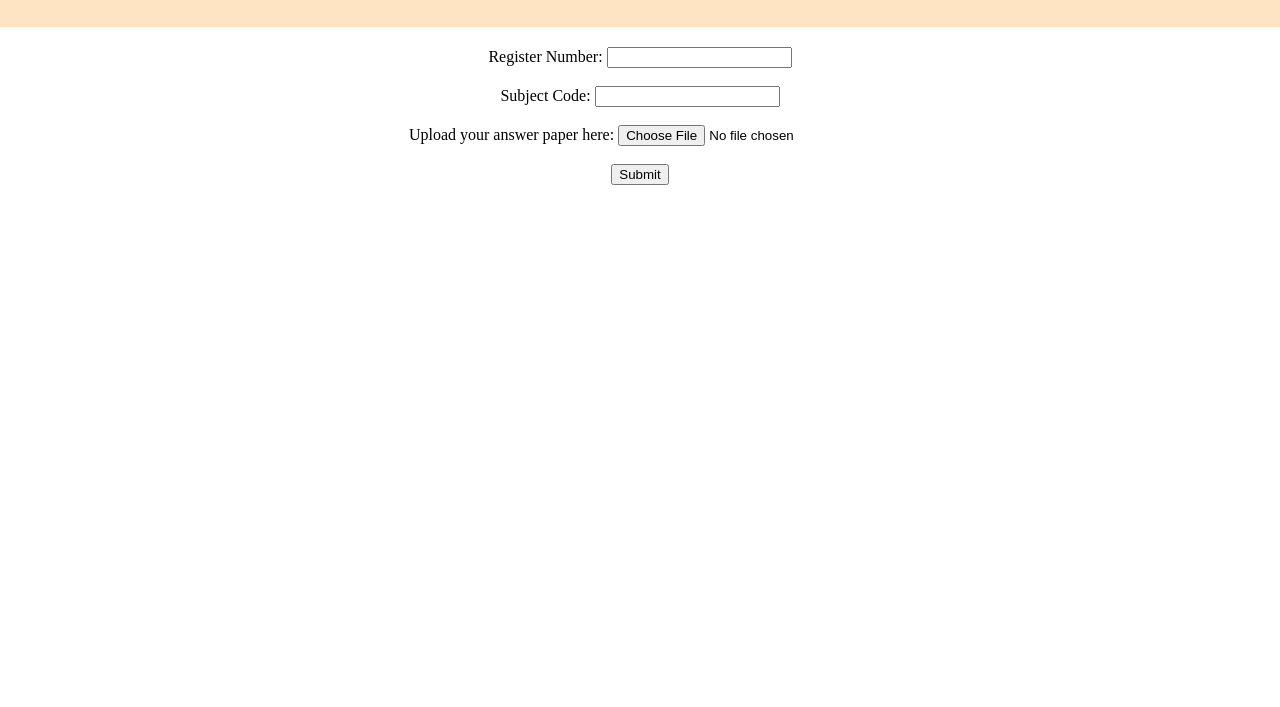
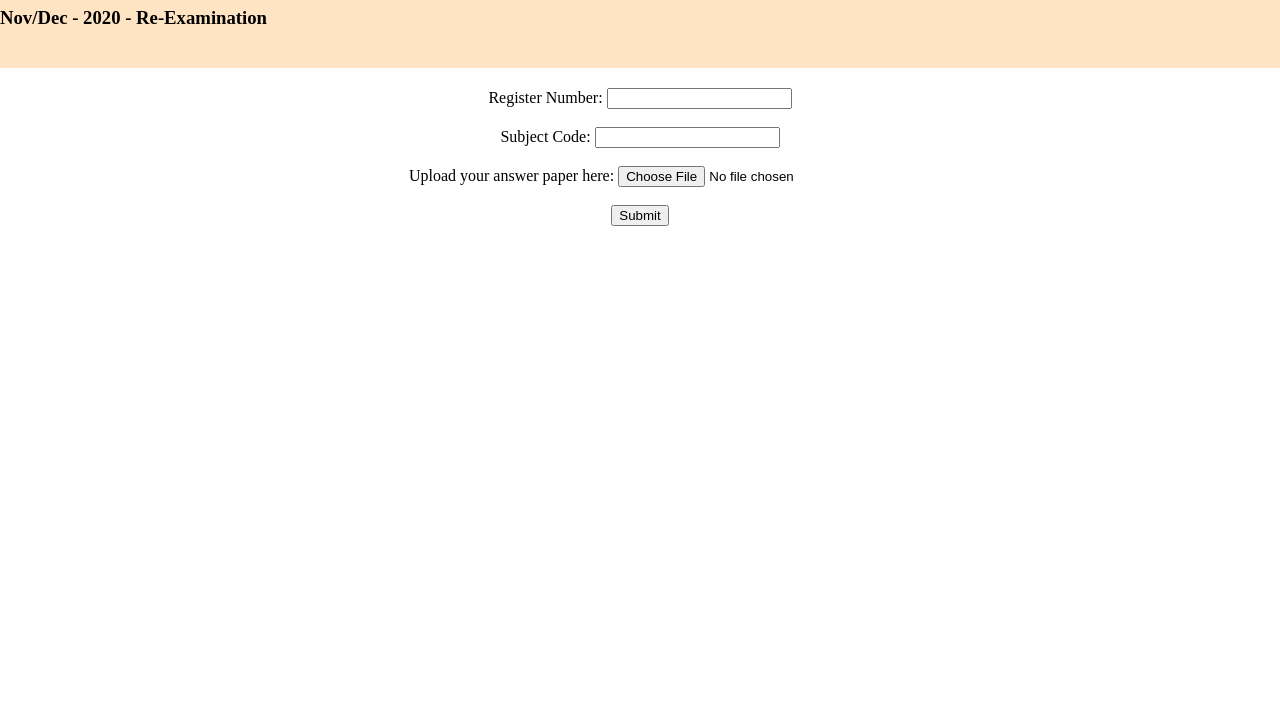
Before and after one commit to Venkat-juju/GCETJ-PROJECT, a plain HTML site: page index.html in a window 1280 px wide. Shown: the part 93-800 px from the top of the page. Drawn offline with Linux system fonts and the light colour scheme.

Commit message:
Exam name added

```diff
--- a/index.html
+++ b/index.html
@@ -12,6 +12,7 @@
     <body>
         <div style="background-color: bisque; padding: 20px 0px; margin-bottom: 20px;">
             <h1 style="text-align: center;">Welcome to GCETJ</h1>
+            <h3>Nov/Dec - 2020 - Re-Examination</h3>
         </div>
         <form id="form" style="align-items: center; text-align: center;">
             <label for="filename">Register Number: </label>
```
